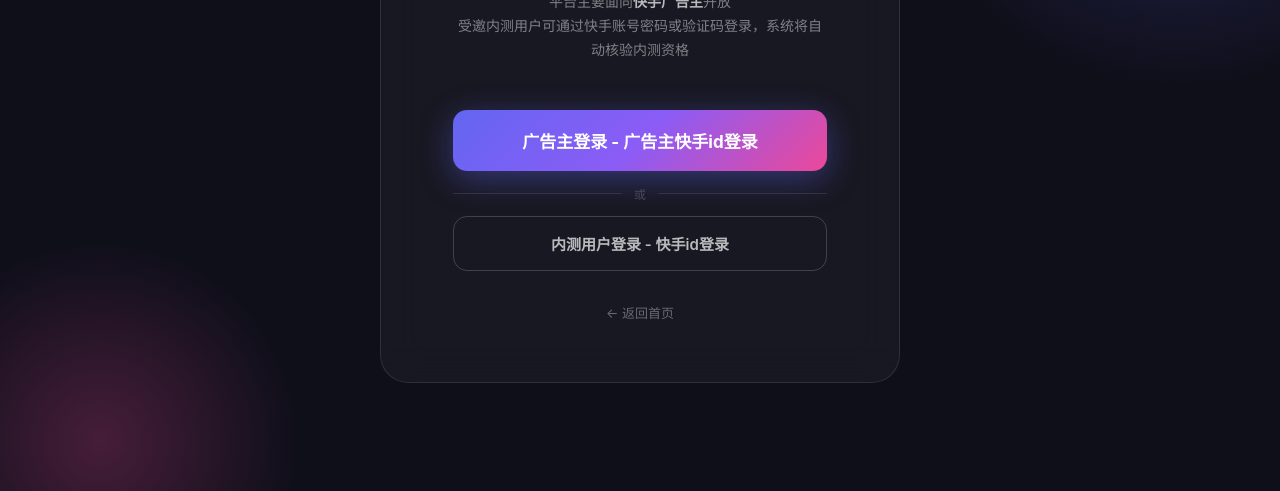
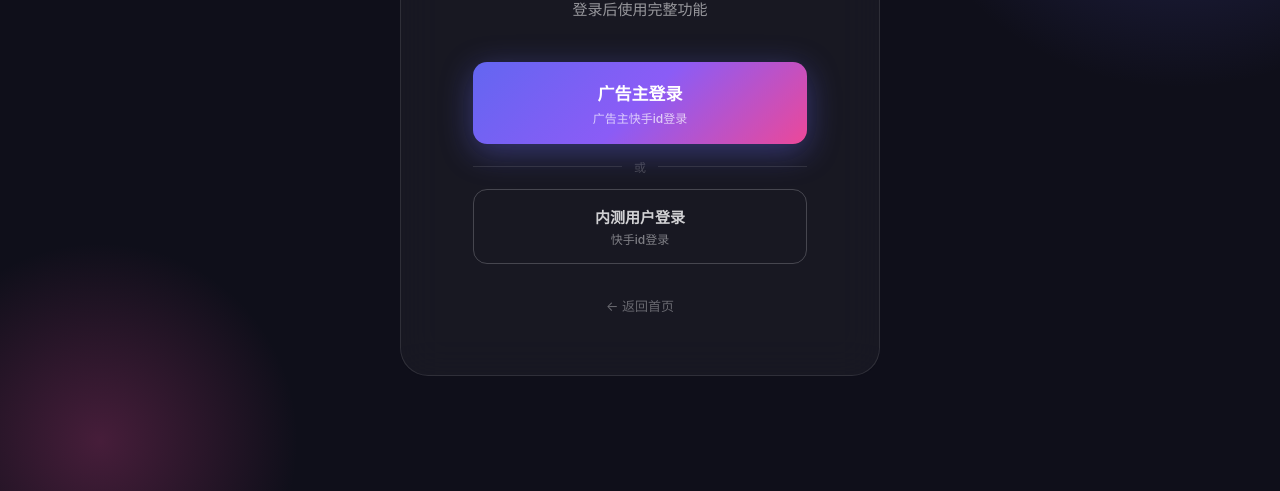
Before and after one commit to AMMPNK/nvwa-v4-prototype, a plain HTML site: page login-entry.html in a window 1280 px wide. Shown: the part 309-800 px from the top of the page. Drawn offline with Linux system fonts and the light colour scheme.

Commit message:
fix: 登录入口页文案调整 - 欢迎语+按钮注释结构

```diff
--- a/login-entry.html
+++ b/login-entry.html
@@ -41,7 +41,7 @@
       border: 1px solid rgba(255,255,255,.1);
       border-radius: 28px;
       padding: 60px 72px;
-      max-width: 520px;
+      max-width: 480px;
       width: 100%;
       text-align: center;
       backdrop-filter: blur(20px);
@@ -66,22 +66,20 @@
     }
 
     .entry-hint {
-      font-size: 14px;
-      color: rgba(255,255,255,.45);
-      margin-bottom: 48px;
+      font-size: 15px;
+      color: rgba(255,255,255,.55);
+      margin-bottom: 40px;
       line-height: 1.7;
-    }
-    .entry-hint em {
-      font-style: normal;
-      color: rgba(255,255,255,.7);
-      font-weight: 600;
     }
 
     /* 主入口按钮（广告主） */
     .btn-entry-primary {
-      display: block;
+      display: flex;
+      flex-direction: column;
+      align-items: center;
+      justify-content: center;
       width: 100%;
-      padding: 18px;
+      padding: 18px 20px;
       background: var(--gradient);
       color: #fff;
       font-size: 17px;
@@ -95,27 +93,11 @@
       text-decoration: none;
     }
     .btn-entry-primary:hover { transform: translateY(-3px); box-shadow: 0 16px 40px rgba(99,102,241,.5); }
-
-    /* 次入口按钮（用户id） */
-    .btn-entry-secondary {
-      display: block;
-      width: 100%;
-      padding: 16px;
-      background: transparent;
+    .btn-entry-primary .btn-sub {
+      font-size: 12px;
+      font-weight: 500;
       color: rgba(255,255,255,.7);
-      font-size: 15px;
-      font-weight: 600;
-      border-radius: 14px;
-      border: 1.5px solid rgba(255,255,255,.18);
-      cursor: pointer;
-      transition: all .25s;
-      margin-bottom: 24px;
-      text-decoration: none;
-    }
-    .btn-entry-secondary:hover {
-      border-color: rgba(255,255,255,.4);
-      color: #fff;
-      background: rgba(255,255,255,.06);
+      margin-top: 4px;
     }
 
     /* 分隔线 */
@@ -133,6 +115,37 @@
       flex: 1;
       height: 1px;
       background: rgba(255,255,255,.1);
+    }
+
+    /* 次入口按钮（内测用户） */
+    .btn-entry-secondary {
+      display: flex;
+      flex-direction: column;
+      align-items: center;
+      justify-content: center;
+      width: 100%;
+      padding: 16px 20px;
+      background: transparent;
+      color: rgba(255,255,255,.8);
+      font-size: 15px;
+      font-weight: 600;
+      border-radius: 14px;
+      border: 1.5px solid rgba(255,255,255,.2);
+      cursor: pointer;
+      transition: all .25s;
+      margin-bottom: 24px;
+      text-decoration: none;
+    }
+    .btn-entry-secondary:hover {
+      border-color: rgba(255,255,255,.4);
+      color: #fff;
+      background: rgba(255,255,255,.06);
+    }
+    .btn-entry-secondary .btn-sub {
+      font-size: 12px;
+      font-weight: 500;
+      color: rgba(255,255,255,.45);
+      margin-top: 3px;
     }
 
     .entry-back {
@@ -155,17 +168,20 @@
         <span>女娲数字人</span>
       </div>
 
-      <h1 class="entry-welcome">欢迎使用女娲</h1>
-      <p class="entry-hint">
-        平台主要面向<em>快手广告主</em>开放<br />
-        受邀内测用户可通过快手账号密码或验证码登录，系统将自动核验内测资格
-      </p>
+      <h1 class="entry-welcome">欢迎登录</h1>
+      <p class="entry-hint">登录后使用完整功能</p>
 
-      <a href="login.html" class="btn-entry-primary">广告主登录 - 广告主快手id登录</a>
+      <a href="login.html" class="btn-entry-primary">
+        <span class="btn-main">广告主登录</span>
+        <span class="btn-sub">广告主快手id登录</span>
+      </a>
 
       <div class="entry-divider">或</div>
 
-      <a href="login.html?mode=user" class="btn-entry-secondary">内测用户登录 - 快手id登录</a>
+      <a href="login.html?mode=user" class="btn-entry-secondary">
+        <span class="btn-main">内测用户登录</span>
+        <span class="btn-sub">快手id登录</span>
+      </a>
 
       <a href="index.html" class="entry-back">← 返回首页</a>
     </div>
```
